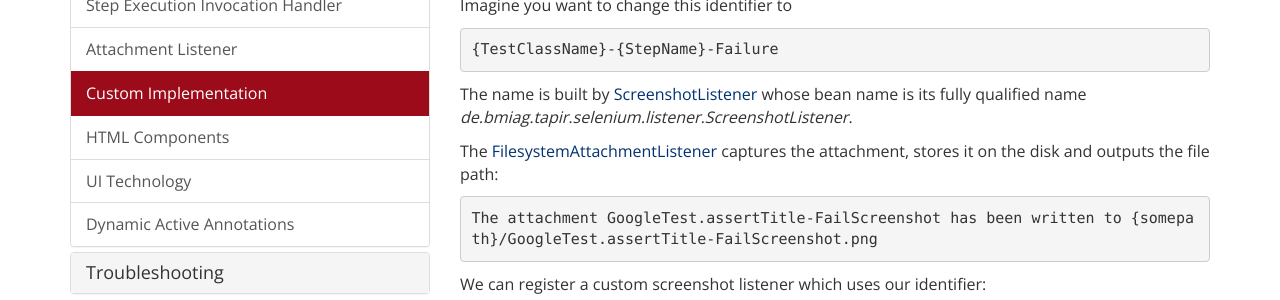
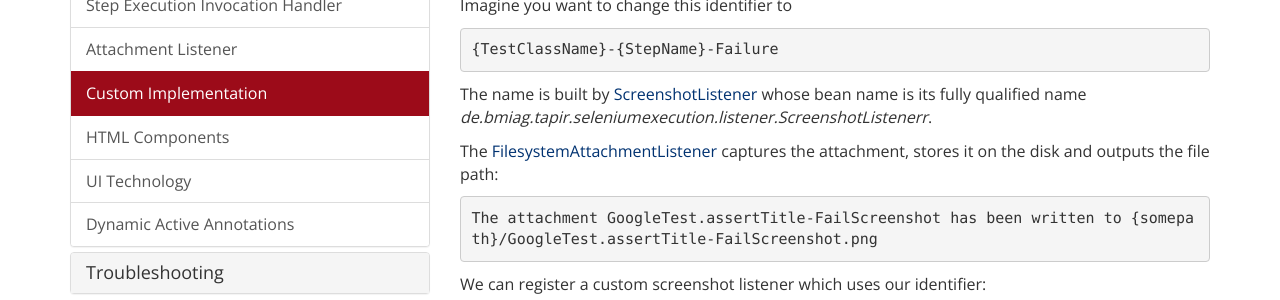
Before and after one commit to tapir-test/tapir-website, a Jekyll site: the page built from _docs/customization/Custom_Implementation.md, in a window 1280 px wide and 900 px high, scrolled down 344 px. Shown: the part 154-454 px from the top of the window. Built offline with Jekyll 4.4.1, drawn with Linux system fonts in a browser that asks for light colours; nearby versions of some CDN libraries; comment, search, counter and statistics services are not loaded.

Commit message:
Repaired some broken links to the JavaDoc
Signed-off-by: Nils Christian Ehmke <nils-christian.ehmke@bmiag.de>

```diff
--- a/_docs/customization/Custom_Implementation.md
+++ b/_docs/customization/Custom_Implementation.md
@@ -29,8 +29,8 @@
 
     {TestClassName}-{StepName}-Failure
 
-The name is built by [ScreenshotListener](https://www.javadoc.io/page/de.bmiag.tapir/tapir/latest/de/bmiag/tapir/selenium/listener/ScreenshotListener.html)
-whose bean name is its fully qualified name *de.bmiag.tapir.selenium.listener.ScreenshotListener*.
+The name is built by [ScreenshotListener](https://www.javadoc.io/page/de.bmiag.tapir/tapir/latest/de/bmiag/tapir/seleniumexecution/listener/ScreenshotListener.html)
+whose bean name is its fully qualified name *de.bmiag.tapir.seleniumexecution.listener.ScreenshotListenerr*.
 
 The [FilesystemAttachmentListener](https://www.javadoc.io/page/de.bmiag.tapir/tapir/latest/de/bmiag/tapir/execution/attachment/FilesystemAttachmentListener.html) captures the attachment, stores it on the disk and outputs the file path:
 
```
Also changed, not shown: _docs/customization/Attachment_Listener.md (+1 -1 lines), _docs/testdata/External_Data_Format.md (+1 -1 lines).
